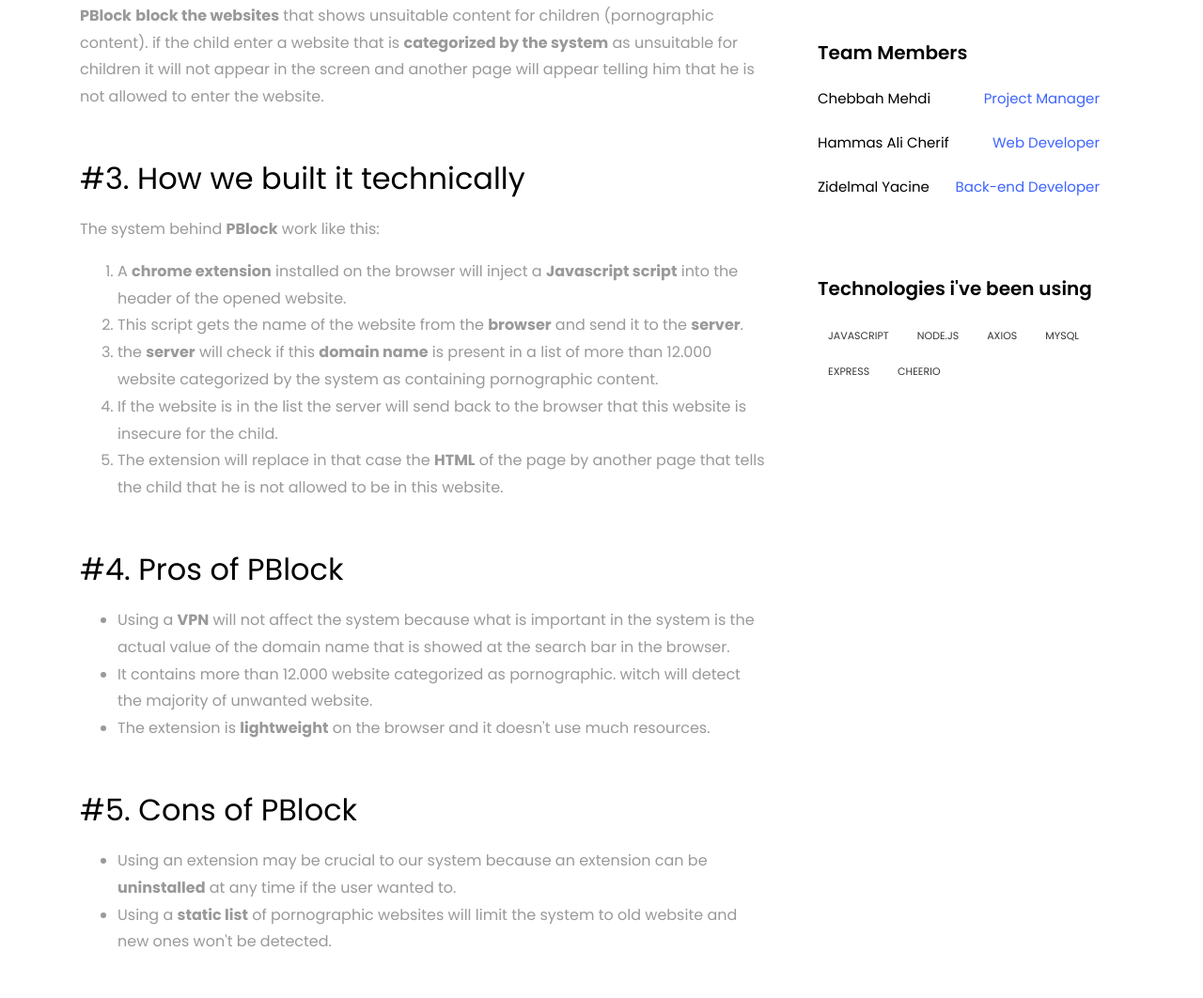
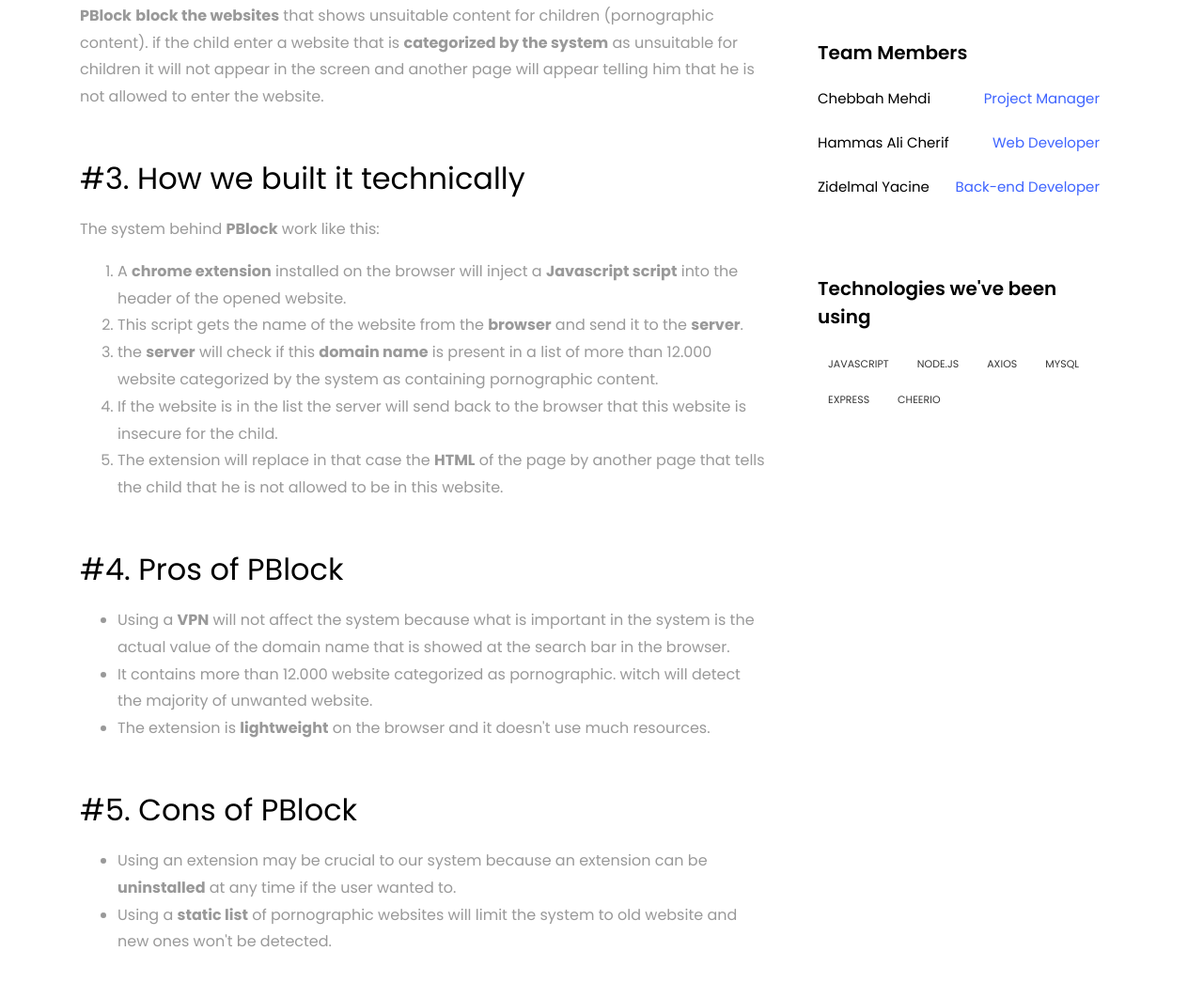
Before and after one commit to MehdiCHEBBAH/MehdiCHEBBAH.github.io, a plain HTML site: page projects/pblock.html in a window 1280 px wide. Shown: the part 1258-2320 px from the top of the page at 94% size. Drawn offline with Linux system fonts and the light colour scheme; files whose address does not match are found by name.

Commit message:
fixed a mistake in some projects pages

```diff
--- a/projects/pblock.html
+++ b/projects/pblock.html
@@ -169,7 +169,7 @@
             </div>
 
             <div class="sidebar-box ftco-animate">
-              <h3 class="heading-sidebar">Technologies i've been using</h3>
+              <h3 class="heading-sidebar">Technologies we've been using</h3>
               <div class="tagcloud">
                 <a href="#" class="tag-cloud-link">JAVASCRIPT</a>
                 <a href="#" class="tag-cloud-link">NODE.JS</a>
```
Also changed, not shown: projects/whats_this.html (+1 -1 lines).
